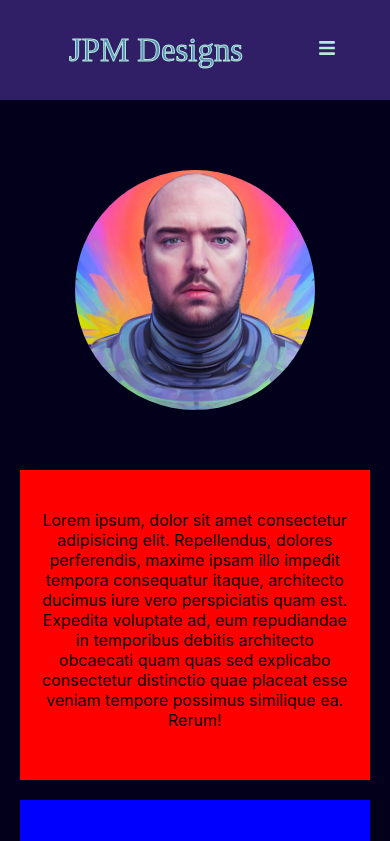
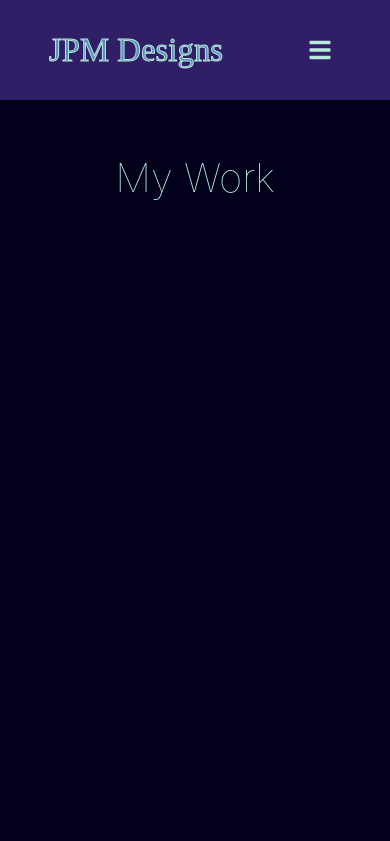
Before and after one commit to JPMurdie/jpmurdie.com, a React (Create React App) app: page /mywork in a window 390 px wide. Shown: the top 841 px of the page. Built offline with nearby package versions, Linux system fonts and the light colour scheme.

Commit message:
implemented react-router-dom and added transitions to the mobile nav view. MyWork.js , Blog,js, ContactMe.js are linked through Nav.js to rerender.

```diff
--- a/package.json
+++ b/package.json
@@ -7,12 +7,14 @@
     "@testing-library/react": "^13.4.0",
     "@testing-library/user-event": "^13.5.0",
     "chart.js": "^4.2.0",
+    "framer-motion": "^9.0.2",
     "react": "^18.2.0",
     "react-chartjs-2": "^5.2.0",
     "react-dom": "^18.2.0",
     "react-icons": "^4.7.1",
+    "react-intersection-observer": "^9.4.2",
     "react-media": "^1.10.0",
-    "react-router-dom": "^6.8.0",
+    "react-router-dom": "^6.8.1",
     "react-scripts": "5.0.1",
     "styled-components": "^5.3.6",
     "web-vitals": "^2.1.4"
--- a/src/App.js
+++ b/src/App.js
@@ -8,14 +8,27 @@ import About from "./pages/About";
 import MyWork from "./pages/MyWork";
 import Blog from "./pages/Blog";
 import ContactMe from "./pages/ContactMe";
+//Router
+import { Routes, Route, useLocation } from "react-router-dom";
+//Animation
+import { AnimatePresence } from "framer-motion";
 
 function App() {
+  const location = useLocation();
+
   return (
-    <React.Fragment>
+    <div className="App">
       <GlobalStyle />
       <Nav />
-      <About />
-    </React.Fragment>
+      <AnimatePresence mode="wait">
+        <Routes location={location} key={location.pathname}>
+          <Route path="/" exact element={<About />} />
+          <Route path="/mywork" exact element={<MyWork />} />
+          <Route path="/blog" exact element={<Blog />} />
+          <Route path="/contactme" exact element={<ContactMe />} />
+        </Routes>
+      </AnimatePresence>
+    </div>
   );
 }
 
--- a/src/components/Nav.js
+++ b/src/components/Nav.js
@@ -1,29 +1,41 @@
-import React, { useRef, useState } from "react";
-import styled, { css } from "styled-components";
-import Media from "react-media";
+import React, { useRef } from "react";
+import styled from "styled-components";
 import { FaBars, FaTimes } from "react-icons/fa";
-import GlobalStyle from "./GlobalStyle";
 import { NavHeader } from "./NavStyles";
+//Router
+import { Link } from "react-router-dom";
 
 function Nav() {
   const navRef = useRef();
 
   const showNav = () => {
-    console.log(navRef);
-    navRef.current.classList.toggle("responsive_nav");
+    navRef.current.classList.add("responsive_nav");
+    navRef.current.classList.remove("mobile_responsive_nav");
+  };
+
+  const hideNav = () => {
+    navRef.current.classList.add("mobile_responsive_nav");
+    navRef.current.classList.remove("responsive_nav");
   };
 
   return (
     <NavHeader>
-      <div id="logo">
-        <a>JPM Designs</a>
+      <div>
+        <NavLink id="logo" to="/">
+          JPM Designs
+        </NavLink>
       </div>
       <nav ref={navRef}>
-        <a href="">My Work</a>
-        <a href="">My CV</a>
-        <a href="">Shits & Giggles</a>
-        <a href="">Contact Me</a>
-        <button className="nav-btn nav-close-btn" onClick={showNav}>
+        <NavLink className="link" to="/mywork" onClick={hideNav}>
+          My Work
+        </NavLink>
+        <NavLink className="link" to="/blog" onClick={hideNav}>
+          Shits & Giggles
+        </NavLink>
+        <NavLink className="link" to="/contactme" onClick={hideNav}>
+          Contact Me
+        </NavLink>
+        <button className="nav-btn nav-close-btn" onClick={hideNav}>
           <FaTimes />
         </button>
       </nav>
@@ -34,4 +46,11 @@ function Nav() {
   );
 }
 
+const NavLink = styled(Link)`
+  text-decoration: none;
+  a {
+    margin-left: 0;
+  }
+`;
+
 export default Nav;
--- a/src/components/NavStyles.js
+++ b/src/components/NavStyles.js
@@ -19,6 +19,7 @@ export const NavHeader = styled.div`
   color: var(--textColor);
   //LOGO
   #logo {
+    text-decoration: none;
     font-family: "Lobster", cursive;
     color: var(--logo-text);
     -webkit-text-stroke: 1px var(--textColor);
@@ -55,7 +56,7 @@ export const NavHeader = styled.div`
     display: none;
     visibility: hidden;
     opacity: 0;
-    font-size: 1.8rem;
+    ${fontSize(2.4, 1.5, 4.6)}
   }
 
   //media Queries
@@ -71,7 +72,6 @@ export const NavHeader = styled.div`
     #logo {
       ${fontSize(2, 2.5, 4)}
       ${flexy({ jc: "left" })}
-      margin-left: 2rem;
       padding: 1rem 1rem;
       width: 100%;
     }
@@ -98,11 +98,19 @@ export const NavHeader = styled.div`
     }
     //RESPONSIVE NAV BUTTONS LESS THAN 1023PX
     .nav-btn {
+      ${flexy({ jc: "center" })}
+      justify-content: center;
       width: 20%;
       align-items: center;
       display: inline;
       visibility: visible;
       opacity: 1;
+      svg {
+        ${flexy({ jc: "center" })}
+        justify-content: center;
+        align-items: center;
+        margin: auto;
+      }
     }
     .nav-close-btn {
       position: absolute;
@@ -115,5 +123,11 @@ export const NavHeader = styled.div`
       display: flex;
       opacity: 1;
     }
+    .mobile_responsive_nav {
+      transform: translateY(100%);
+      transition: 1s;
+      display: flex;
+      opacity: 1;
+    }
   }
 `;
--- a/src/components/PageStyles.js
+++ b/src/components/PageStyles.js
@@ -1,5 +1,5 @@
 import styled from "styled-components";
-import { flexy, fontSize } from "./GlobalStyle";
+import { flexy } from "./GlobalStyle";
 
 export const PageContainer = styled.div`
   //STANDARD PAGE CONTAINER
@@ -8,6 +8,7 @@ export const PageContainer = styled.div`
   margin-top: 10vh;
   padding: 2rem;
   box-sizing: border-box;
+  color: var(--textColor);
   //PAGE CONTAINER MEDIA QUERIES
   @media only screen and (max-width: 1023px), screen and (max-height: 841px) {
     height: auto;
@@ -19,8 +20,8 @@ export const PageContainer = styled.div`
 `;
 
 //3 BOX LAYOUTS
-export const Three_T4_8B12 = styled.div`
-  //ABOUT PAGE LAYOUT
+export const THREE_T4_8B12 = styled.div`
+  //THREE_T4_8B12 LAYOUT
   position: relative;
   height: 100%;
   width: 100%;
@@ -29,9 +30,7 @@ export const Three_T4_8B12 = styled.div`
   flex-direction: row;
   flex-wrap: wrap;
   //BOXES
-  .box1,
-  .box2,
-  .box3 {
+  .box {
     box-sizing: inherit;
     overflow: hidden;
     min-height: 300px;
@@ -85,3 +84,16 @@ export const Three_T4_8B12 = styled.div`
     }
   }
 `;
+
+//4 BOX LAYOUTS
+export const FOUR_T2_B2 = styled.div`
+  // FOUR_T2_B2 LAYOUT
+  position: relative;
+  height: 100%;
+  width: 100%;
+  box-sizing: border-box;
+  ${flexy("center")};
+  flex-direction: row;
+  flex-wrap: wrap;
+  //BOXES
+`;
--- a/src/index.js
+++ b/src/index.js
@@ -2,11 +2,14 @@ import React from "react";
 import ReactDOM from "react-dom/client";
 import App from "./App";
 import reportWebVitals from "./reportWebVitals";
+import { BrowserRouter } from "react-router-dom";
 
 const root = ReactDOM.createRoot(document.getElementById("root"));
 root.render(
   <React.StrictMode>
-    <App />
+    <BrowserRouter>
+      <App />
+    </BrowserRouter>
   </React.StrictMode>
 );
 
--- a/src/pages/About.js
+++ b/src/pages/About.js
@@ -1,21 +1,21 @@
 import React from "react";
 import styled from "styled-components";
-import { PageContainer, Three_T4_8B12 } from "../components/PageStyles";
-import { flexy, fontSize } from "../components/GlobalStyle";
+import { PageContainer, THREE_T4_8B12 } from "../components/PageStyles";
+import { flexy } from "../components/GlobalStyle";
 //Images
 import lensaImage from "../img/about-img.jpg";
 
 const About = () => {
   return (
     <PageContainer>
-      <Three_T4_8B12>
-        <div className="box1">
-          <ContentContainer>
+      <THREE_T4_8B12>
+        <div className="box box1">
+          <AboutContentContainer>
             <img src={lensaImage} alt="" />
-          </ContentContainer>
+          </AboutContentContainer>
         </div>
-        <div className="box2">
-          <ContentContainer>
+        <div className="box box2">
+          <AboutContentContainer>
             <p>
               Lorem ipsum, dolor sit amet consectetur adipisicing elit.
               Repellendus, dolores perferendis, maxime ipsam illo impedit
@@ -25,10 +25,10 @@ const About = () => {
               consectetur distinctio quae placeat esse veniam tempore possimus
               similique ea. Rerum!
             </p>
-          </ContentContainer>
+          </AboutContentContainer>
         </div>
-        <div className="box3">
-          <ContentContainer>
+        <div className="box box3">
+          <AboutContentContainer>
             <p>
               Lorem ipsum dolor sit amet consectetur adipisicing elit.
               Repellendus, ratione. Corporis recusandae amet aut distinctio,
@@ -38,14 +38,14 @@ const About = () => {
               exercitationem animi! Eum, quisquam. Recusandae accusantium
               dignissimos officia amet rerum alias.
             </p>
-          </ContentContainer>
+          </AboutContentContainer>
         </div>
-      </Three_T4_8B12>
+      </THREE_T4_8B12>
     </PageContainer>
   );
 };
 
-const ContentContainer = styled.div`
+const AboutContentContainer = styled.div`
   ${flexy("center")};
   box-sizing: border-box;
   min-height: 300px;
--- a/src/pages/Blog.js
+++ b/src/pages/Blog.js
@@ -1,10 +1,12 @@
 import React from "react";
+// PageStyles
+import { PageContainer } from "../components/PageStyles";
 
 const Blog = () => {
   return (
-    <div id="Blog">
+    <PageContainer>
       <h2>Blog</h2>
-    </div>
+    </PageContainer>
   );
 };
 
--- a/src/pages/ContactMe.js
+++ b/src/pages/ContactMe.js
@@ -1,10 +1,13 @@
 import React from "react";
+
+// PageStyles
+import { PageContainer } from "../components/PageStyles";
 
 const ContactMe = () => {
   return (
-    <div id="ContactMe">
-      <h2>ContactMe</h2>
-    </div>
+    <PageContainer>
+      <h2>Contact Me</h2>
+    </PageContainer>
   );
 };
 
--- a/src/pages/MyWork.js
+++ b/src/pages/MyWork.js
@@ -1,10 +1,13 @@
 import React from "react";
+
+// PageStyles
+import { PageContainer } from "../components/PageStyles";
 
 const MyWork = () => {
   return (
-    <div id="MyWork">
-      <h2>MyWork</h2>
-    </div>
+    <PageContainer>
+      <h2>My Work</h2>
+    </PageContainer>
   );
 };
 
```
Also changed, not shown: 1 other file (tests, documents, lock files or other folders).
